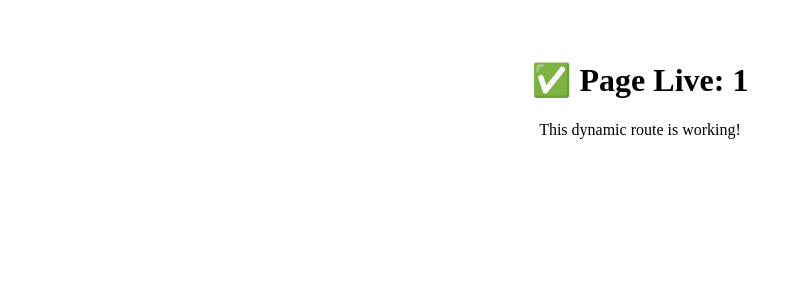
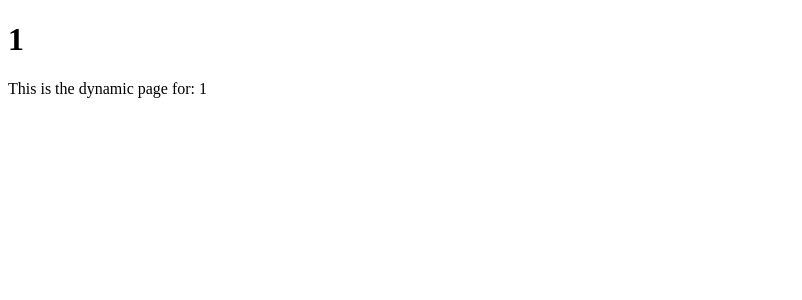
Before and after one commit to mark9joe/onyx-dynamic-site, a Next.js app: page /1 in a window 1280 px wide. Shown: the top 300 px of the page, without its empty margins (0-802 px from the left). Built offline with nearby package versions, Linux system fonts and the light colour scheme.

Commit message:
Update [slug].js

```diff
--- a/pages/[slug].js
+++ b/pages/[slug].js
@@ -1,23 +1,23 @@
-// pages/[slug].js
-export async function getStaticPaths() {
-  return {
-    paths: [],
-    fallback: "blocking", // Allows dynamic page generation on first visit
-  };
-}
+import { useRouter } from 'next/router';
+import Head from 'next/head';
 
-export async function getStaticProps({ params }) {
-  return {
-    props: { slug: params.slug },
-    revalidate: 86400, // 24 hrs
-  };
-}
+export default function SlugPage() {
+  const router = useRouter();
+  const { slug } = router.query;
 
-export default function Page({ slug }) {
   return (
-    <div style={{ padding: "2rem", textAlign: "center" }}>
-      <h1>✅ Page Live: {slug}</h1>
-      <p>This dynamic route is working!</p>
-    </div>
+    <>
+      <Head>
+        <title>{slug} | Onyx Dynamic Site</title>
+        <meta name="description" content={`Details about ${slug}`} />
+        <meta property="og:title" content={`${slug} | Onyx Dynamic Site`} />
+        <meta property="og:description" content={`Details about ${slug}`} />
+        <meta property="og:type" content="website" />
+        <meta property="og:url" content={`https://www.respirework.com/${slug}`} />
+        <meta name="twitter:card" content="summary" />
+      </Head>
+      <h1>{slug}</h1>
+      <p>This is the dynamic page for: {slug}</p>
+    </>
   );
-}
+  }
```
